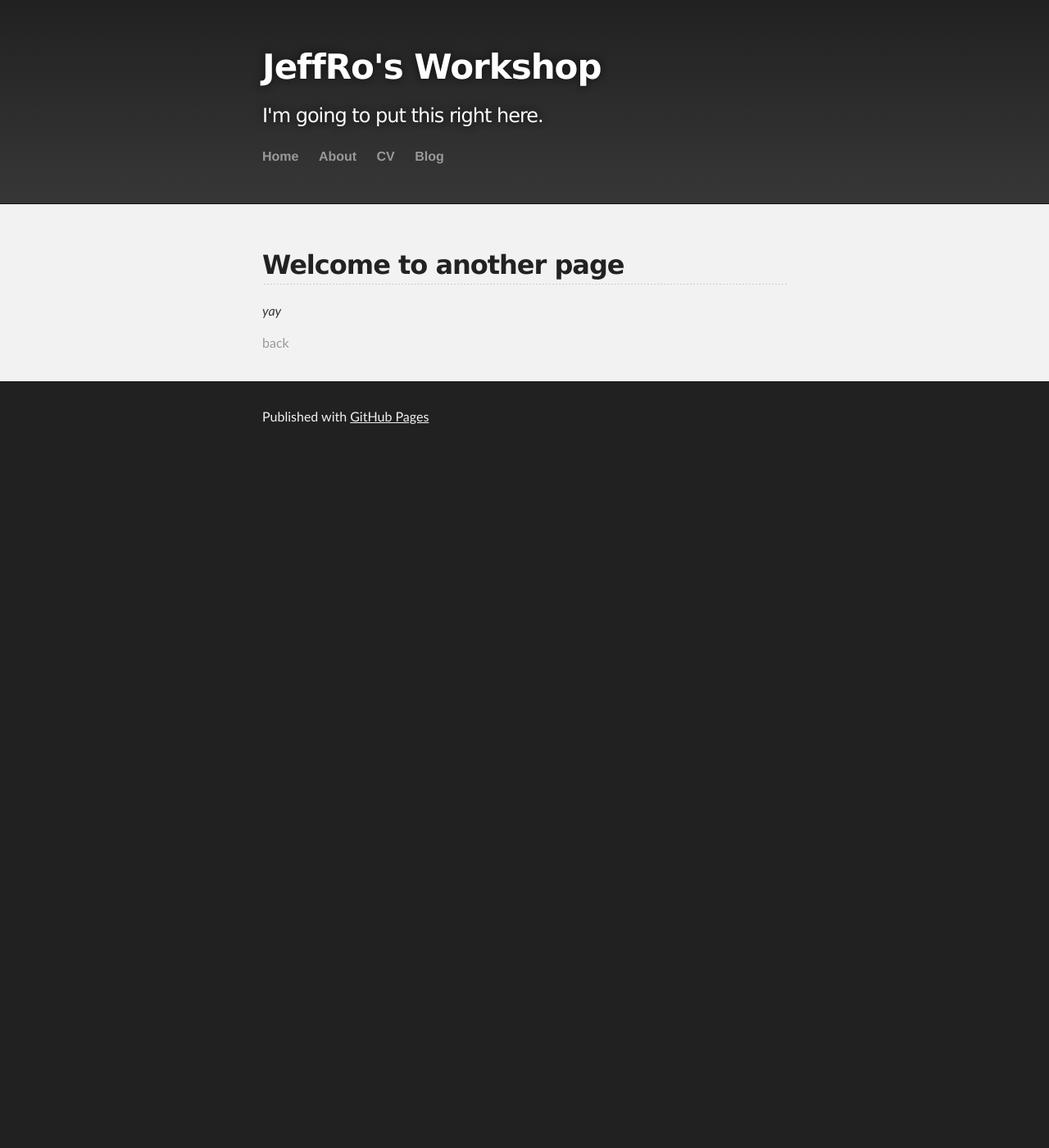
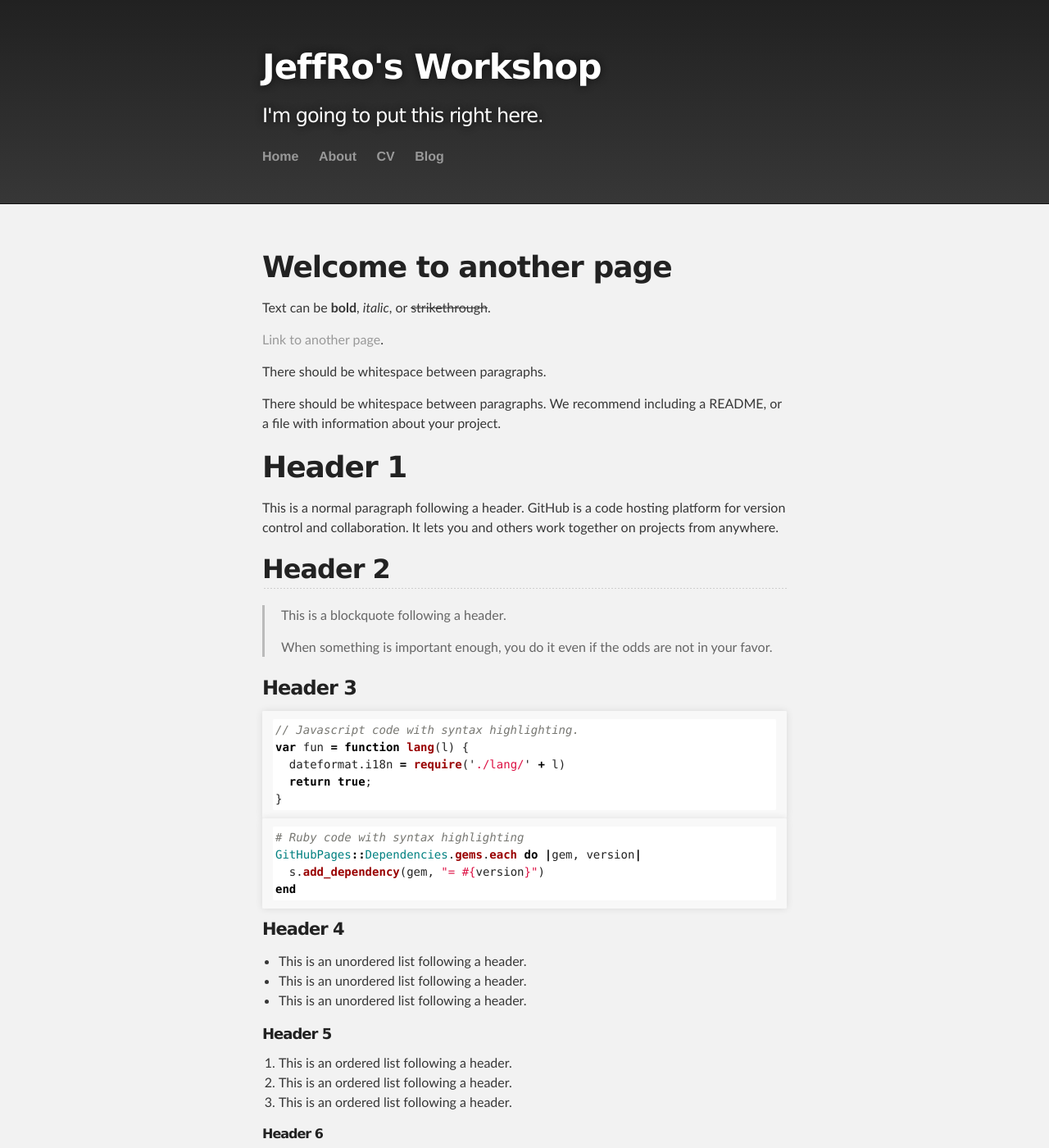
Before and after one commit to JeffRoSQL/JeffRoSQL.github.io, a Jekyll site: the page built from another-page.md, in a window 1280 px wide and 1400 px high. Shown: the whole window at 82% size. Built offline with Jekyll 4.4.1, drawn with Linux system fonts in a browser that asks for light colours; our own code applies the rules of GitHub Pages for plain Markdown files; some of the changed text lies outside the part shown.

````diff
--- a/another-page.md
+++ b/another-page.md
@@ -2,8 +2,125 @@
 layout: default
 ---
 
-## Welcome to another page
+# Welcome to another page
 
-_yay_
+Text can be **bold**, _italic_, or ~~strikethrough~~.
+
+[Link to another page](./another-page.html).
+
+There should be whitespace between paragraphs.
+
+There should be whitespace between paragraphs. We recommend including a README, or a file with information about your project.
+
+# Header 1
+
+This is a normal paragraph following a header. GitHub is a code hosting platform for version control and collaboration. It lets you and others work together on projects from anywhere.
+
+## Header 2
+
+> This is a blockquote following a header.
+>
+> When something is important enough, you do it even if the odds are not in your favor.
+
+### Header 3
+
+```js
+// Javascript code with syntax highlighting.
+var fun = function lang(l) {
+  dateformat.i18n = require('./lang/' + l)
+  return true;
+}
+```
+
+```ruby
+# Ruby code with syntax highlighting
+GitHubPages::Dependencies.gems.each do |gem, version|
+  s.add_dependency(gem, "= #{version}")
+end
+```
+
+#### Header 4
+
+* This is an unordered list following a header.
+* This is an unordered list following a header.
+* This is an unordered list following a header.
+
+##### Header 5
+
+1. This is an ordered list following a header.
+2. This is an ordered list following a header.
+3. This is an ordered list following a header.
+
+###### Header 6
+
+| head1        | head two          | three |
+|:-------------|:------------------|:------|
+| ok           | good swedish fish | nice  |
+| out of stock | good and plenty   | nice  |
+| ok           | good `oreos`      | hmm   |
+| ok           | good `zoute` drop | yumm  |
+
+### There's a horizontal rule below this
+
+* * *
+
+### Here is an unordered list
+
+* Item foo
+* Item bar
+* Item baz
+* Item zip
+
+### And an ordered list
+
+1. Item one
+1. Item two
+1. Item three
+1. Item four
+
+### And a nested list:
+
+- level 1 item
+  - level 2 item
+  - level 2 item
+    - level 3 item
+    - level 3 item
+- level 1 item
+  - level 2 item
+  - level 2 item
+  - level 2 item
+- level 1 item
+  - level 2 item
+  - level 2 item
+- level 1 item
+
+### Small image
+
+![Octocat](https://assets-cdn.github.com/images/icons/emoji/octocat.png)
+
+### Large image
+
+![Branching](https://guides.github.com/activities/hello-world/branching.png)
+
+### Definition lists can be used with HTML syntax
+
+<dl>
+<dt>Name</dt>
+<dd>Godzilla</dd>
+<dt>Born</dt>
+<dd>1952</dd>
+<dt>Birthplace</dt>
+<dd>Japan</dd>
+<dt>Color</dt>
+<dd>Green</dd>
+</dl>
+
+```text
+Long, single-line code blocks should not wrap. They should horizontally scroll if they are too long. This line should be long enough to demonstrate this.
+```
+
+```text
+The final element.
+```
 
 [back](./)
````
Also changed, not shown: blog/index.html (deleted, +0 -11 lines), blog/index.md (added, +10 -0 lines).
